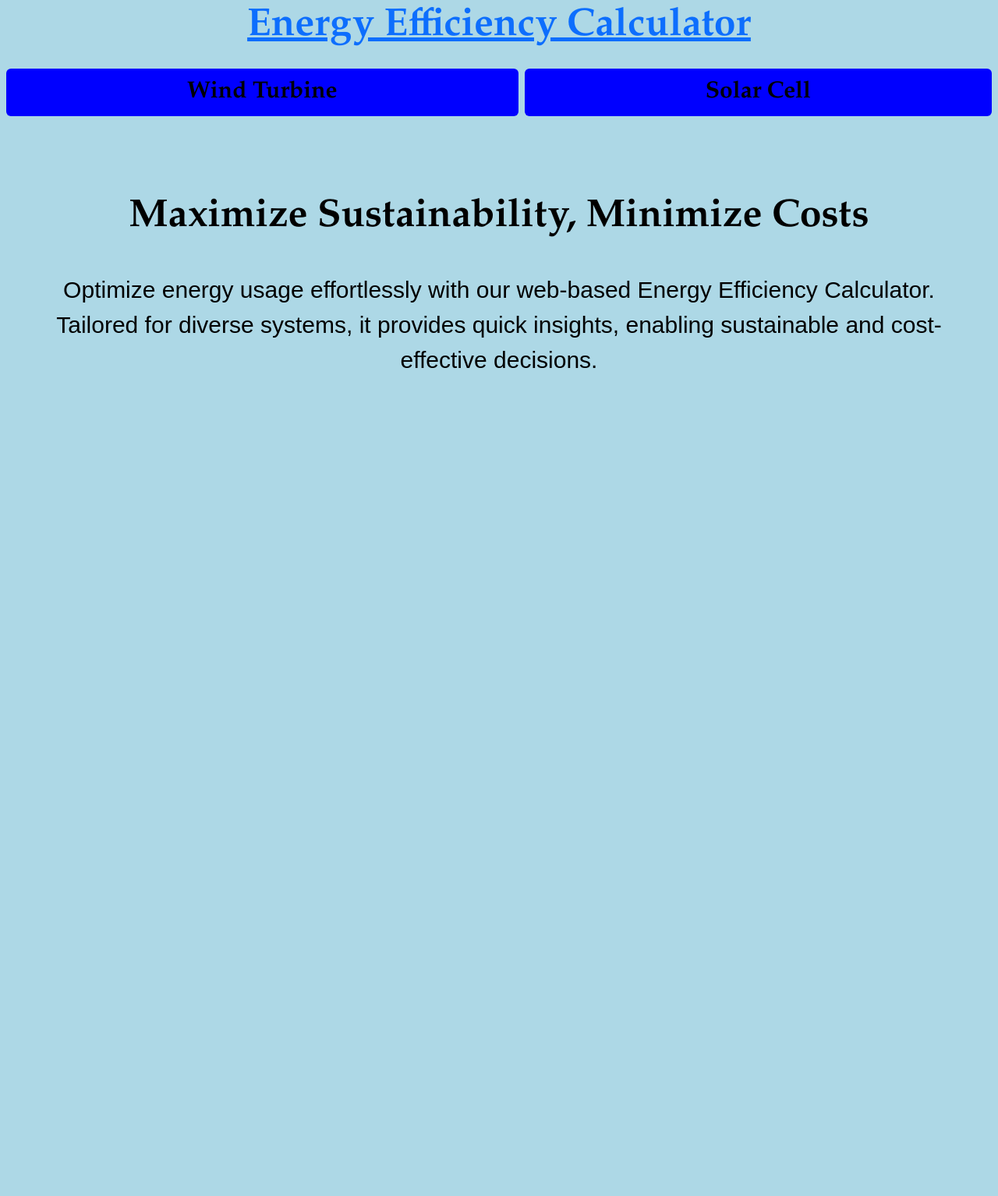
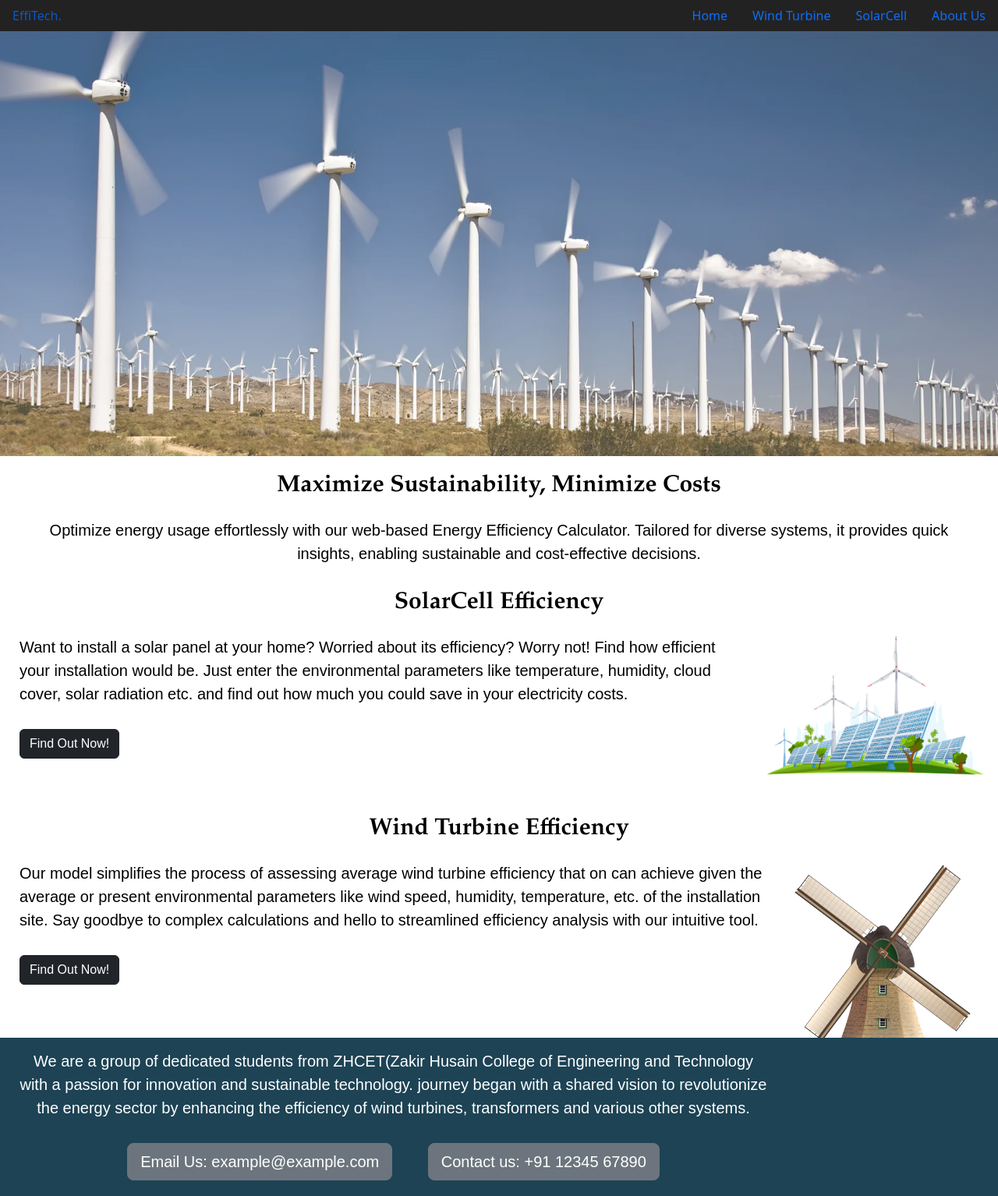
Before and after one commit to avyuktsoni0731/efficalc, a Flask app: page / in a window 1280 px wide. Shown: the whole page at 78% size. Before the commit the page ends 472 px from the top, so only its background shows below. Run offline with Flask 3, Linux system fonts and the light colour scheme.

Commit message:
Initial landing page

```diff
--- a/templates/index.html
+++ b/templates/index.html
@@ -1,6 +1,6 @@
 <!DOCTYPE html>
 <html lang="en">
-  <head>
+<head>
     <meta charset="UTF-8" />
     <meta name="viewport" content="width=device-width, initial-scale=1.0" />
     <title>Energy Efficiency Calculator</title>
@@ -12,13 +12,43 @@
     />
     <style>
       body {
-        background-color: #add8e6;
+        background-color: #ffffff;
       }
+      .nav {
+          background-color: #222222;
+}
+      footer{
+        position:relative;
+        bottom:0;
+        background: #1d4355;
+        height: auto;
+        width:100vw;
+        font-family: sans-serif;
+        padding-top:5px;
+        color:#fff;
+    }
+    .footer-content{
+        display:flex;
+        align-items:center;
+        justify-content: center;
+        flex-direction: column;
+        text-align: center;
+    }
+
     </style>
   </head>
-  <body>
+<body>
+    <nav class="nav">
+        <a class="nav-link active" aria-current="page" href="#">EffiTech.</a>
+        <a class="nav-link" href="#" style="margin-left:auto">Home</a>
+        <a class="nav-link" href="#" >Wind Turbine</a>
+        <a class="nav-link" href="#">SolarCell</a>
+        <a class="nav-link" href="#" >About Us</a>
+    </nav>
+    <img src="img1.jpg" width="100%" style="margin-top: 0px">
     <div class="container">
-      <div class="text-center mt-1 mb-4">
+
+<!--      <div class="text-center mt-1 mb-4">
         <h1
           style="
             font-family: 'Garamond', serif;
@@ -30,8 +60,9 @@
           <a href="/" id="website-heading">Energy Efficiency Calculator</a>
         </h1>
       </div>
+      -->
     </div>
-    <ul class="nav nav-pills nav-fill">
+<!--    <ul class="nav nav-pills nav-fill">
       <li class="nav-item ms-2 me-1">
         <a
           class="nav-link"
@@ -61,28 +92,27 @@
         >
       </li>
     </ul>
+    -->
     <div class="text-center mt-6">
-      <h2
+      <h4
         style="
           font-family: 'Garamond', serif;
-          font-size: 50px;
+          font-size: 30px;
           color: #000000;
           font-weight: bold;
-          margin-top: 100px;
+          margin-top: 20px;
         "
       >
         Maximize Sustainability, Minimize Costs
-      </h2>
+      </h4>
     </div>
     <div class="text-center mt-4">
       <p
         style="
           font-family: 'Arial', serif;
-          font-size: 30px;
+          font-size: 20px;
           color: #000000;
-          margin-left: 25px;
-          margin-right: 25px;
-          margin-top: 40px;
+          margin: 10px 25px 20px;
         "
       >
         Optimize energy usage effortlessly with our web-based Energy Efficiency
@@ -90,5 +120,88 @@
         enabling sustainable and cost-effective decisions.
       </p>
     </div>
+    <div class="text-center mt-6">
+      <h4
+        style="
+          font-family: 'Garamond', serif;
+          font-size: 30px;
+          color: #000000;
+          font-weight: bold;
+          margin-top: 30px;
+        "
+      >
+        SolarCell Efficiency
+      </h4>
+    </div>
+    <div class="text-justify mt-4">
+        <img alt="SolarPanel" src="solar.png" width="25%" style="float:right; object-fit: fill; min-width: 150px; max-width: 350px" >
+
+            <p style="
+          font-family: 'Arial', serif;
+          font-size: 20px;
+          color: #000000;
+          margin: 20px 25px 0;
+        ">
+                      Want to install a solar panel at your home? Worried about its efficiency?
+                Worry not! Find how efficient your installation would be. Just enter
+                the environmental parameters like temperature, humidity, cloud cover,
+                solar radiation etc. and find out how much you could save in your electricity
+                costs.
+                <br><br><button type="button" class="btn btn-dark">Find Out Now!</button>
+            </p>
+
+
+  </div><br><br><br>
+    <div class="text-center mt-6">
+      <h4
+        style="
+          font-family: 'Garamond', serif;
+          font-size: 30px;
+          color: #000000;
+          font-weight: bold;
+
+        "
+      >
+        Wind Turbine Efficiency
+      </h4>
+    </div>
+    <div class="text-justify mt-4">
+        <p style="
+          font-family: 'Arial', serif;
+          font-size: 20px;
+          color: #000000;
+          margin: 10px 25px 20px;
+        ">
+            <img alt="Windmill" src="windmill.png" width="20%" style="float: right; object-fit: contain; min-width: 150px; max-width: 250px">
+
+                Our model simplifies the process of assessing average wind turbine efficiency
+                that on can achieve given the average or present environmental parameters like
+                wind speed, humidity, temperature, etc. of the installation site. Say goodbye to
+                complex calculations and hello to streamlined efficiency analysis with our
+                intuitive tool.
+
+              <br> <br> <button type="button" class="btn btn-dark">Find Out Now!</button>
+            </p>
+
+
+  </div><br><br>
+    <footer>
+            <div class="footer-content">
+                <p style="
+                    font-family: 'Arial', serif;
+                    font-size: 20px;
+                    color: #ffffff;
+                    margin: 10px 25px 20px;
+                ">
+                    We are a group of dedicated students from ZHCET(Zakir Husain College of
+                    Engineering and Technology with a passion for innovation and sustainable technology.
+                    journey began with a shared vision to revolutionize the energy sector by enhancing the
+                    efficiency of wind turbines, transformers and various other systems.<br><br>
+                    <button type="button" class="btn btn-secondary btn-lg">Email Us: example@example.com</button>&ensp;&ensp;&ensp;&ensp;
+                    <button type="button" class="btn btn-secondary btn-lg">Contact us: +91 12345 67890</button>
+
+                </p>
+            </div>
+        </footer>
   </body>
 </html>
```
Also changed, not shown: templates/img1.jpg (added), templates/solar.png (added), templates/windmill.png (added).
